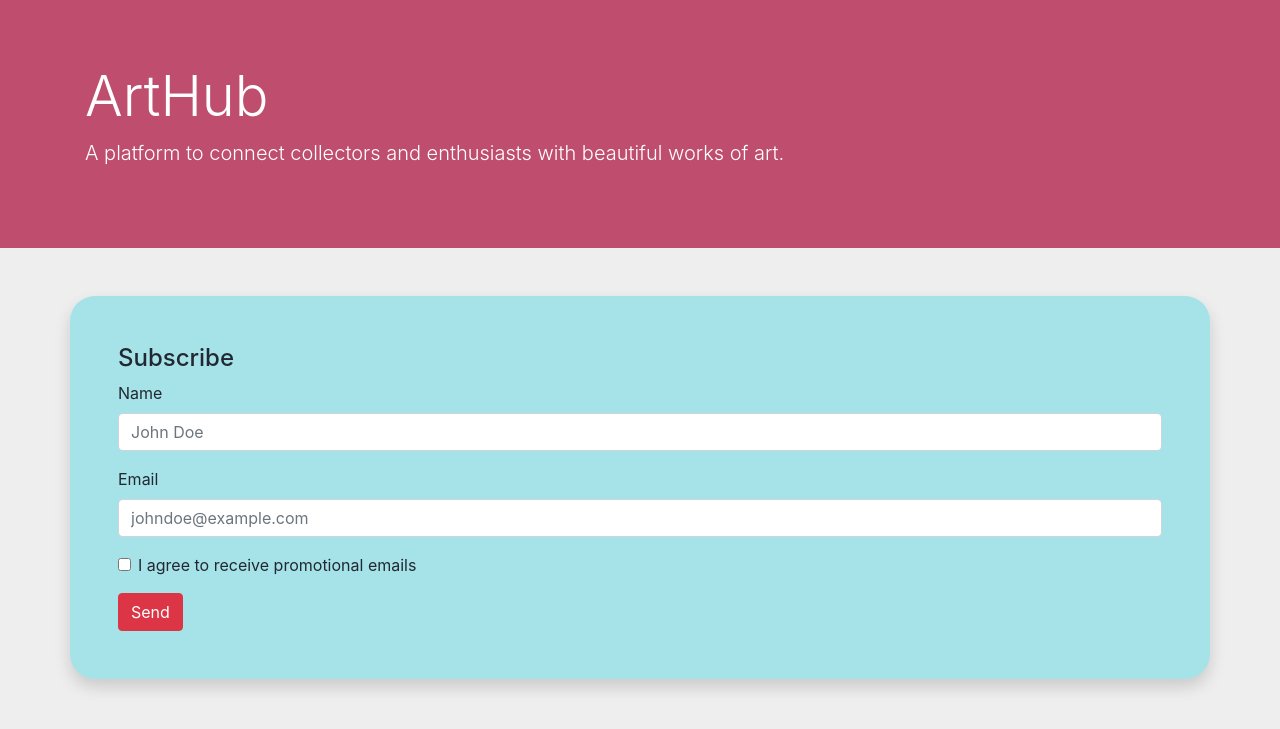
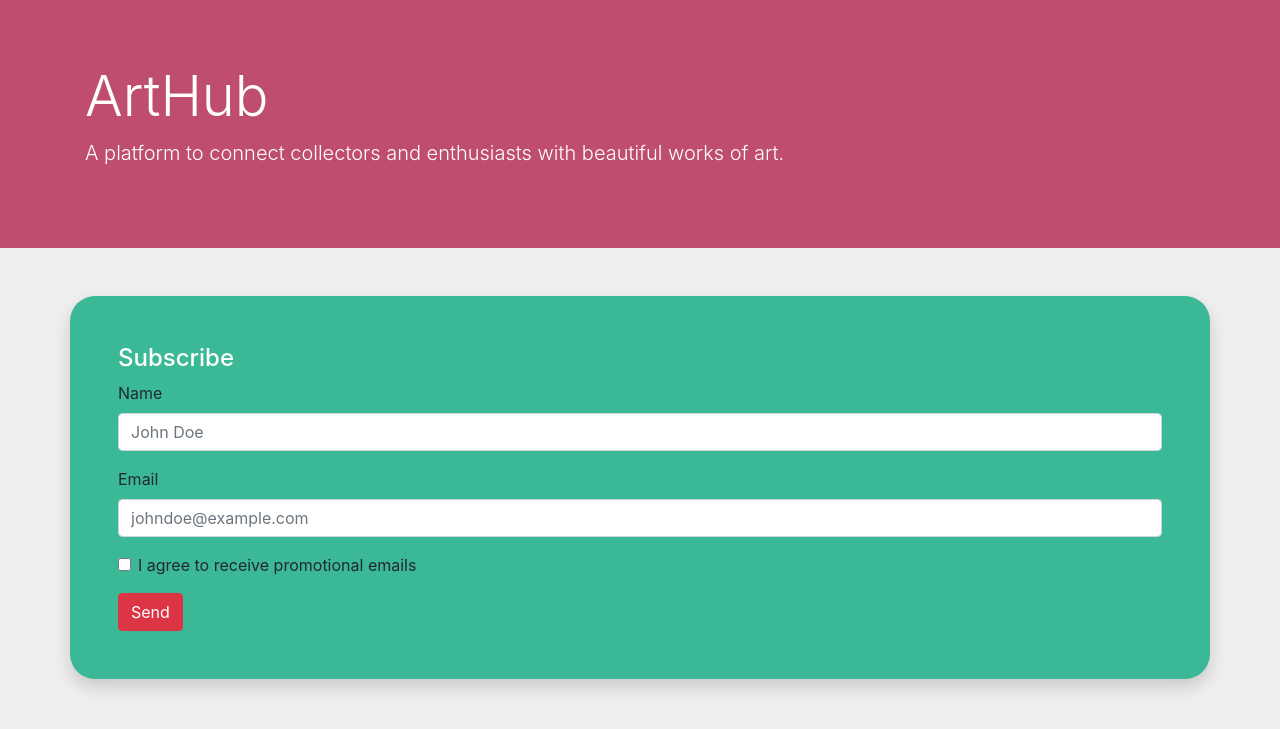
Before and after one commit to VJ1224/art-gallery, a PHP site: page / in a window 1280 px wide. Shown: the part 57-786 px from the top of the page. Run offline with PHP 8.4, Linux system fonts and the light colour scheme.

Commit message:
Changed colours

```diff
--- a/admin.html
+++ b/admin.html
@@ -25,7 +25,7 @@
                 <li class="nav-item"><a class="nav-link" href="gallery.html">Gallery</a></li>
                 <li class="nav-item"><a class="nav-link" href="contact.html">Contact</a></li>
             </ul>
-            <input type="button" class="btn btn-dark m-3" value="Logout" id="logout">
+            <input type="button" class="btn btn-danger m-3" value="Logout" id="logout">
         </div>
     </nav>
 
--- a/index.html
+++ b/index.html
@@ -35,7 +35,7 @@
     </div>
 
     <form class="container mt-5 mb-5 p-5 shadow needs-validation" id="subscribeForm" novalidate>
-        <h4>Subscribe</h4>
+        <h4 id="title">Subscribe</h4>
         <div class="form-group">
             <label for="name">Name</label>
             <input type="text" class="form-control" id="name" name="name" placeholder="John Doe" required />
--- a/styles/main.css
+++ b/styles/main.css
@@ -52,6 +52,10 @@ body {
 }
 
 form.container {
-    background-color: #a6e3e9;
+    background-color: #3bb895;
     border-radius: 25px;
 }
+
+form > #title {
+    color: #ffffff;;
+}
```
